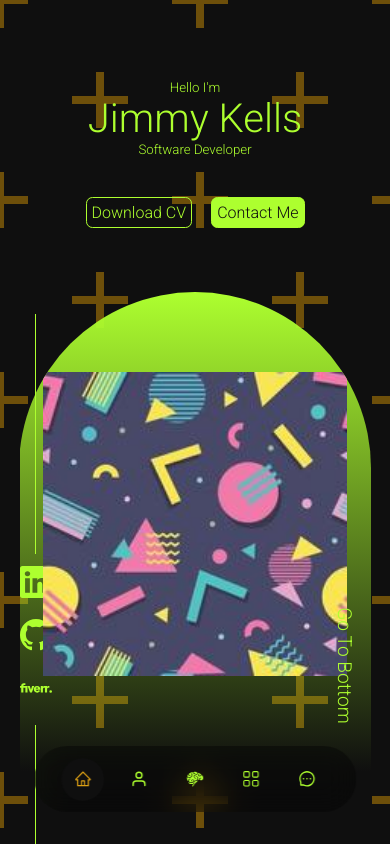
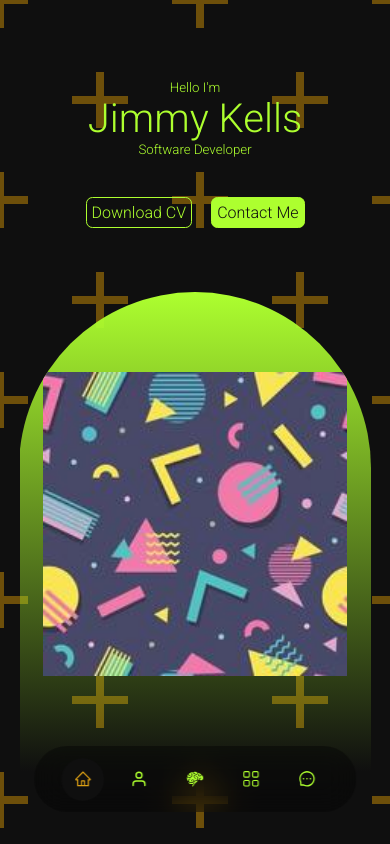
Before and after one commit to Jimbok21/react-website, a React (Create React App) app: page / in a window 390 px wide. Shown: the top 844 px of the page. Built offline with nearby package versions, Linux system fonts and the light colour scheme.

Commit message:
removed the icons and scroll down on mobile

```diff
--- a/src/components/header/header.css
+++ b/src/components/header/header.css
@@ -92,6 +92,11 @@ header {
 /* ==================== MEDIA QUERIES (SMALL DEVICES) ==================== */
 @media screen and (max-width: 600px) {
     header {
-        height: 120vh;
+        height: 100vh;
     }
+
+    .header__socials, .scroll__down {
+        display: none;
+    }
+
 }
```
